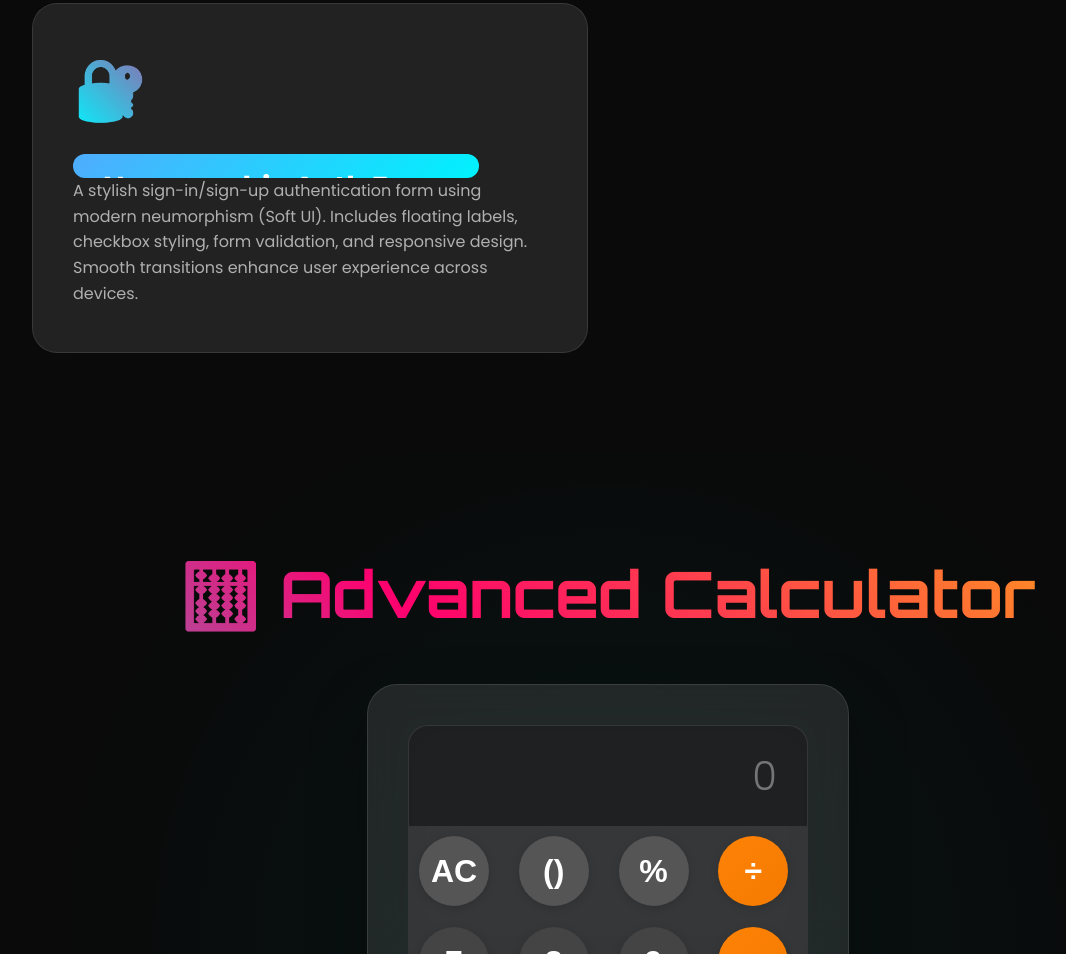
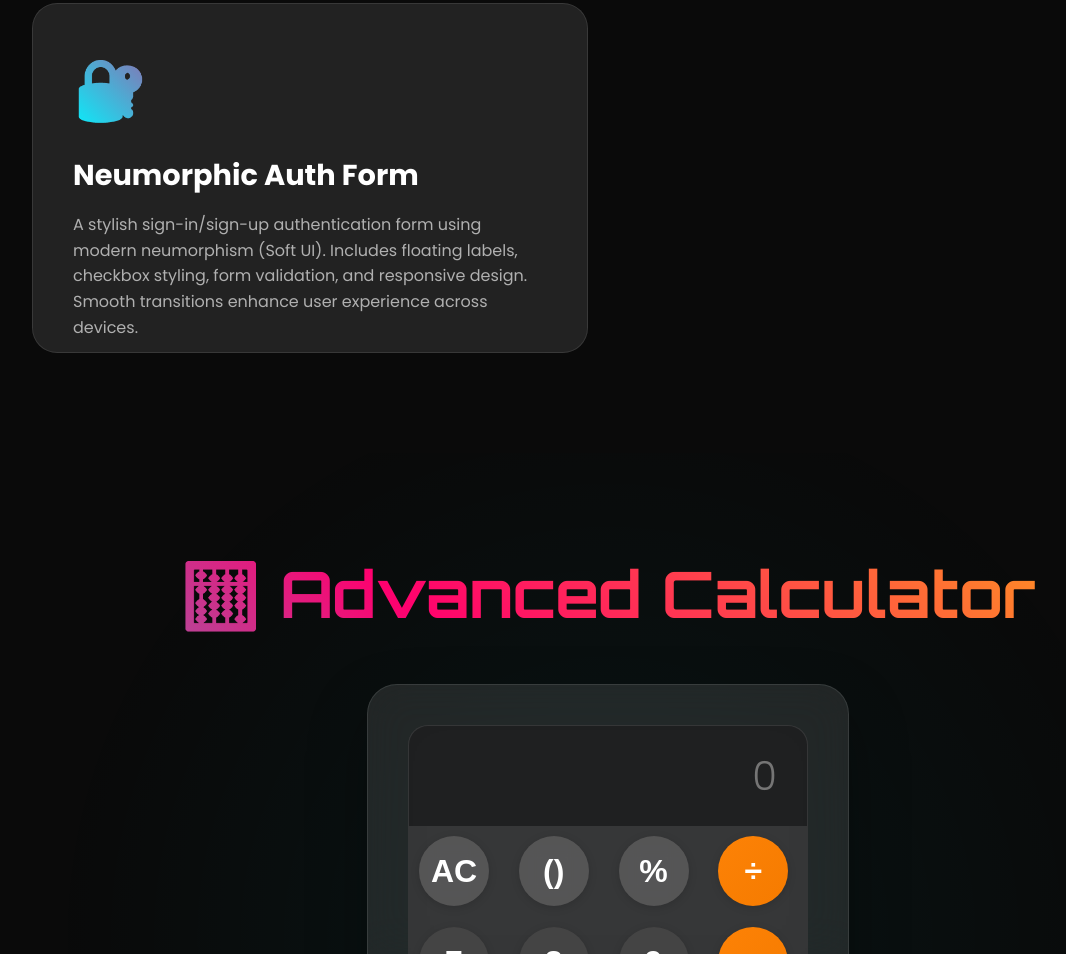
Before and after one commit to bmaibu/myportfolio, a plain HTML site: page index.html in a window 1280 px wide. Shown: the part 3227-4181 px from the top of the page, without its empty margins (32-1098 px from the left). Drawn offline with nearby package versions, Linux system fonts and the light colour scheme.

Commit message:
Update index.html

```diff
--- a/index.html
+++ b/index.html
@@ -263,7 +263,7 @@
 
             <div class="project-card fade-in">
                 <div class="project-icon" aria-hidden="true">🔐</div>
-                <a href="#auth-form" class="project-link"><h3 class="project-title">Neumorphic Auth Form</h3></a>
+                <h3 class="project-title">Neumorphic Auth Form</h3>
                 <p class="project-description">
                     A stylish sign-in/sign-up authentication form using modern neumorphism (Soft UI).
                     Includes floating labels, checkbox styling, form validation, and responsive design.
```
